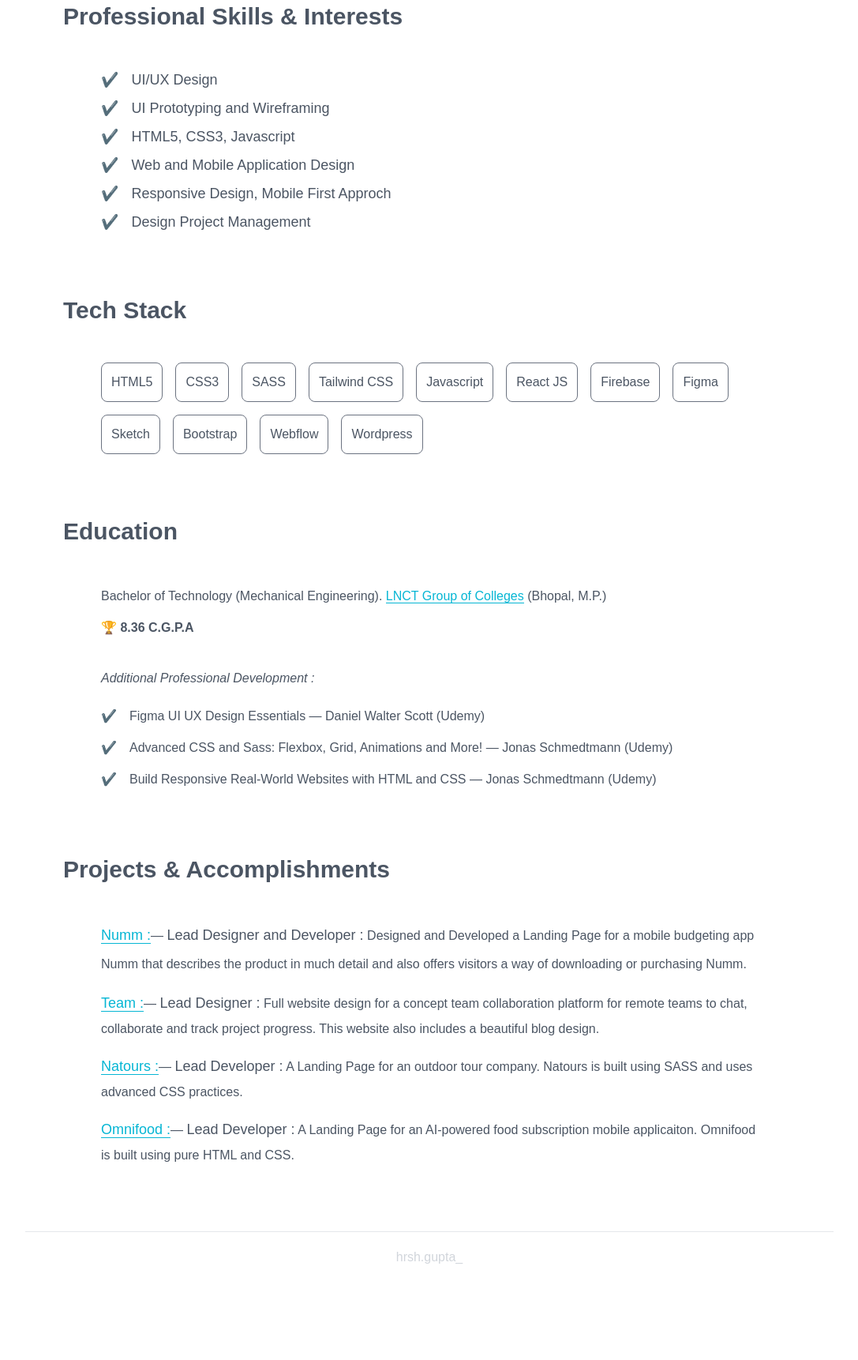
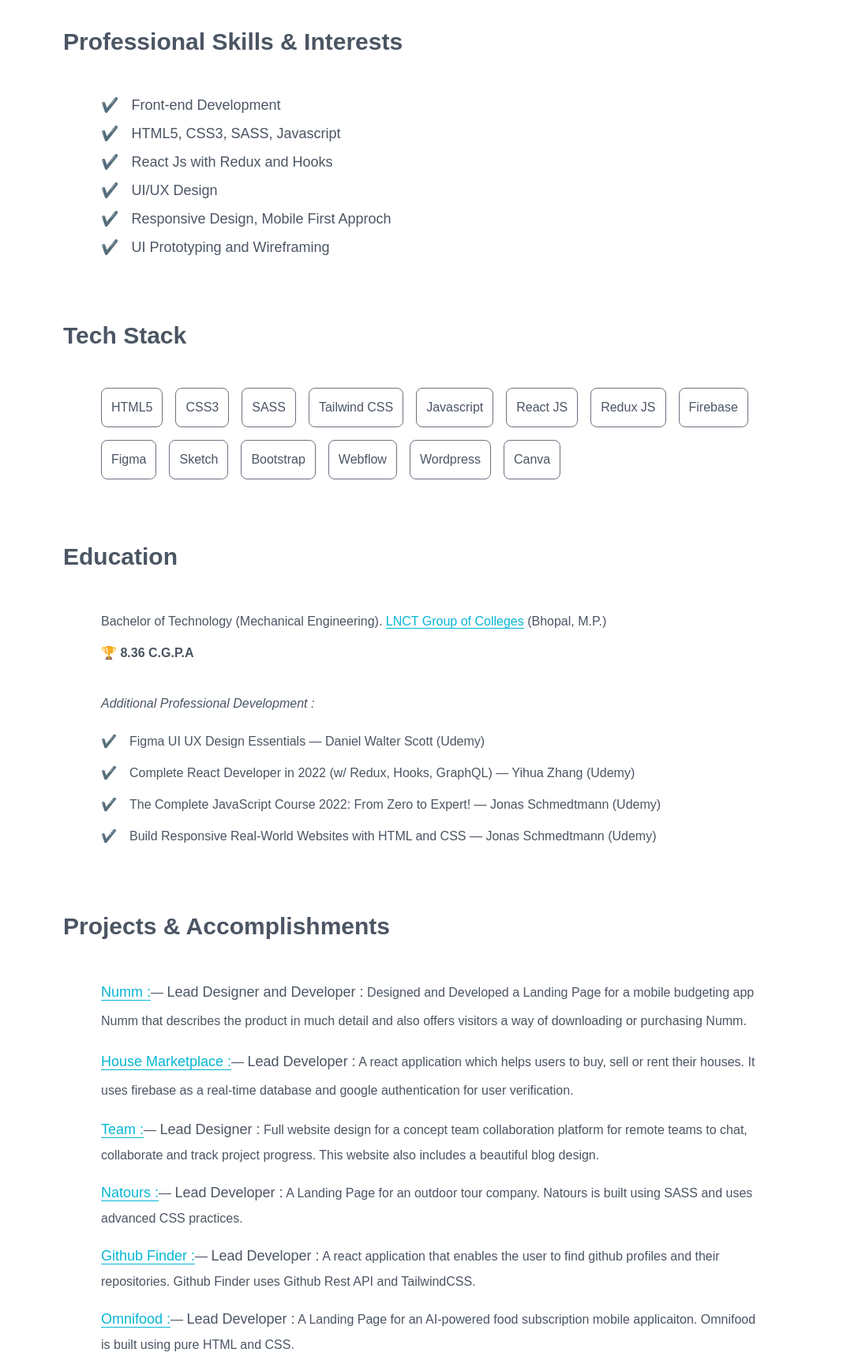
Before and after one commit to gharsh11032000/designer-resume, a website: page index.html in a window 1280 px wide. Shown: the part 518-2240 px from the top of the page at 79% size, without its empty margins (96-1183 px from the left). Before the commit the page ends 2158 px from the top, so only its background shows below. Drawn offline with Linux system fonts and the light colour scheme.

Commit message:
Updating content

```diff
--- a/index.html
+++ b/index.html
@@ -11,7 +11,7 @@
       rel="stylesheet"
     />
     <link rel="stylesheet" href="css/style.css" />
-    <title>Hrsh Gupta | Web designer</title>
+    <title>Hrsh Gupta | Web designer and developer</title>
   </head>
   <body class="text-gray-600 leading-8">
     <!-- Section Header -->
@@ -32,9 +32,10 @@
         <div class="text-left w-full flex flex-col space-y-8 items-start">
           <h1 class="font-bold text-5xl">Harsh Gupta</h1>
           <p class="leading-8 text-lg">
-            A UI/UX Designer, skilled in Figma, HTML, CSS. A personable,
-            communicative designer who creates seamless UX and UI with creative
-            but functional designs. A 2022 B.TECH graduate of
+            A Web Designer and Developer, skilled in UI/UX Design and Front-end
+            web development. A personable, communicative Designer and Developer
+            who creates fully functional and responsive web applications. A 2022
+            B.TECH graduate of
             <a
               href="https://lnct.ac.in/"
               class="text-cyan-500 border-b border-cyan-500"
@@ -42,8 +43,7 @@
               rel="referrer"
               >LNCT Group of Colleges</a
             >
-            who designed 10+ websites, including an ecommerce smartwatch sales
-            site.
+            who designed 10+ websites, including an ecommerce cloth sales site.
           </p>
           <a
             href="mailto:hrshgupta.dev@gmail.com"
@@ -85,7 +85,7 @@
             target="_blank"
             rel="noreferrer"
             class="border-b text-cyan-500 border-cyan-500"
-            >Instagram</a
+            >Codepen</a
           >
           <a
             href="https://github.com/gharsh11032000"
@@ -95,7 +95,7 @@
             >Github</a
           >
           <a
-            href="assets/hgupta resume .pdf"
+            href="assets/Hgupta resume.pdf"
             target="_blank"
             rel="noreferrer"
             class="border-b text-cyan-500 border-cyan-500"
@@ -117,23 +117,23 @@
           <ul class="list-none flex flex-col space-y-2">
             <!-- List items -->
             <li class="flex space-x-4">
-              <span>✔️</span><span>UI/UX Design</span>
+              <span>✔️</span><span>Front-end Development</span>
             </li>
             <li class="flex space-x-4">
-              <span>✔️</span><span>UI Prototyping and Wireframing</span>
+              <span>✔️</span><span>HTML5, CSS3, SASS, Javascript</span>
             </li>
             <li class="flex space-x-4">
-              <span>✔️</span><span>HTML5, CSS3, Javascript</span>
+              <span>✔️</span><span>React Js with Redux and Hooks</span>
             </li>
             <li class="flex space-x-4">
-              <span>✔️</span><span>Web and Mobile Application Design</span>
+              <span>✔️</span><span>UI/UX Design</span>
             </li>
             <li class="flex space-x-4">
               <span>✔️</span
               ><span>Responsive Design, Mobile First Approch</span>
             </li>
             <li class="flex space-x-4">
-              <span>✔️</span><span>Design Project Management </span>
+              <span>✔️</span><span>UI Prototyping and Wireframing</span>
             </li>
           </ul>
         </div>
@@ -159,12 +159,14 @@
             Javascript
           </li>
           <li class="border border-gray-500 px-3 py-2 rounded-lg">React JS</li>
+          <li class="border border-gray-500 px-3 py-2 rounded-lg">Redux JS</li>
           <li class="border border-gray-500 px-3 py-2 rounded-lg">Firebase</li>
           <li class="border border-gray-500 px-3 py-2 rounded-lg">Figma</li>
           <li class="border border-gray-500 px-3 py-2 rounded-lg">Sketch</li>
           <li class="border border-gray-500 px-3 py-2 rounded-lg">Bootstrap</li>
           <li class="border border-gray-500 px-3 py-2 rounded-lg">Webflow</li>
           <li class="border border-gray-500 px-3 py-2 rounded-lg">Wordpress</li>
+          <li class="border border-gray-500 px-3 py-2 rounded-lg">Canva</li>
         </ul>
       </div>
     </section>
@@ -211,7 +213,14 @@
                 <li class="flex space-x-4">
                   <span>✔️</span
                   ><span
-                    >Advanced CSS and Sass: Flexbox, Grid, Animations and More!
+                    >Complete React Developer in 2022 (w/ Redux, Hooks, GraphQL)
+                    &mdash; Yihua Zhang (Udemy)
+                  </span>
+                </li>
+                <li class="flex space-x-4">
+                  <span>✔️</span
+                  ><span
+                    >The Complete JavaScript Course 2022: From Zero to Expert!
                     &mdash; Jonas Schmedtmann (Udemy)
                   </span>
                 </li>
@@ -242,7 +251,6 @@
             <!-- Item -->
             <li>
               <!-- Name -->
-
               <span
                 ><a
                   href="https://www.figma.com/file/QogdWXpysbrpZxQ46TpVIF/Numm?node-id=19%3A3"
@@ -259,6 +267,28 @@
                 >Designed and Developed a Landing Page for a mobile budgeting
                 app Numm that describes the product in much detail and also
                 offers visitors a way of downloading or purchasing Numm.</span
+              >
+            </li>
+
+            <!-- Item -->
+            <li>
+              <!-- Name -->
+              <span
+                ><a
+                  href="https://github.com/gharsh11032000/House-Marketplace"
+                  target="_blank"
+                  rel="noreferrer"
+                  class="text-cyan-500 border-b border-cyan-500 font-medium text-lg"
+                  >House Marketplace :</a
+                ></span
+              >&mdash;
+              <!-- Positon -->
+              <span class="text-lg">Lead Developer :</span>
+              <!-- Discription -->
+              <span class="leading-9"
+                >A react application which helps users to buy, sell or rent
+                their houses. It uses firebase as a real-time database and
+                google authentication for user verification.</span
               >
             </li>
 
@@ -312,6 +342,28 @@
               <!-- Name -->
               <span
                 ><a
+                  href="https://github.com/gharsh11032000/Github-finder-app"
+                  target="_blank"
+                  rel="noreferrer"
+                  class="text-cyan-500 border-b border-cyan-500 font-medium text-lg"
+                  >Github Finder :</a
+                ></span
+              >&mdash;
+              <!-- Positon -->
+              <span class="text-lg">Lead Developer :</span>
+              <!-- Discription -->
+              <span
+                >A react application that enables the user to find github
+                profiles and their repositories. Github Finder uses Github Rest
+                API and TailwindCSS.</span
+              >
+            </li>
+
+            <!-- Item -->
+            <li>
+              <!-- Name -->
+              <span
+                ><a
                   href="https://github.com/gharsh11032000/omnifood"
                   target="_blank"
                   rel="noreferrer"
```
Also changed, not shown: 2 other files.
